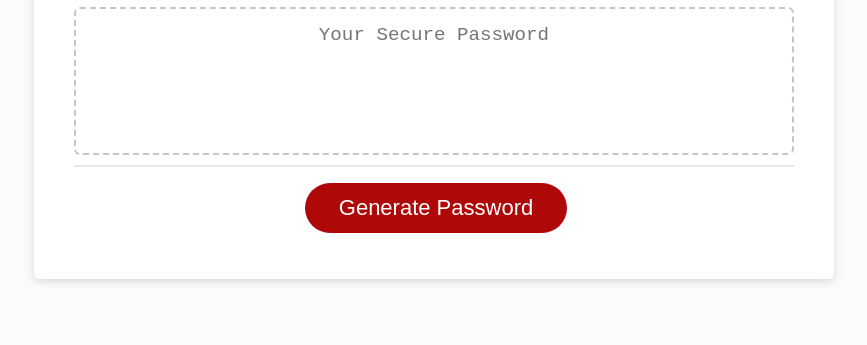
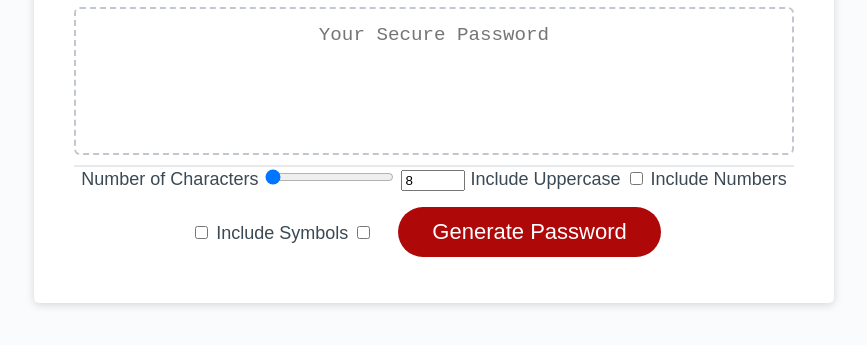
Before and after one commit to PrLamkin/Password-Gen, a plain HTML site: page Develop/index.html in a window 1280 px wide. Shown: the part 241-586 px from the top of the page, without its empty margins (206-1073 px from the left). Drawn offline with Linux system fonts and the light colour scheme.

Commit message:
Updated HTML File to my preferences-2

```diff
--- a/Develop/index.html
+++ b/Develop/index.html
@@ -1,5 +1,6 @@
 <!DOCTYPE html>
 <html lang="en">
+
 <head>
     <meta charset="UTF-8" />
     <meta name="viewport" content="width=device-width, initial-scale=1.0" />
@@ -7,6 +8,7 @@
     <title>Password Generator</title>
     <link rel="stylesheet" href="style.css" />
 </head>
+
 <body>
     <div class="wrapper">
         <header>
@@ -17,18 +19,25 @@
                 <h2>Generate a Password</h2>
             </div>
             <div class="card-body">
-          <textarea
-            readonly
-            id="password"
-            placeholder="Your Secure Password"
-            aria-label="Generated Password"
-          ></textarea>
+                <textarea readonly id="password" placeholder="Your Secure Password" aria-label="Generated Password"></textarea>
             </div>
             <div class="card-footer">
+                <label for="CharNum">Number of Characters</label>
+                <input type="range" min="8" max="128" value="8" id="CharRange">
+                <input type="number" min="8" max="128" value="8" id="CharNum">
+
+                <label for="">Include Uppercase</label>
+                <input type="checkbox" id="IncludeUpperCase">
+                <label for="">Include Numbers</label>
+                <input type="checkbox" id="IncludeNumbers">
+                <label for="">Include Symbols</label>
+                <input type="checkbox" id="IncludeSymbols">
+
                 <button id="generate" class="btn">Generate Password</button>
             </div>
         </div>
     </div>
     <script src="script.js"></script>
 </body>
+
 </html>
--- a/Develop/script.js
+++ b/Develop/script.js
@@ -3,10 +3,10 @@ var generateBtn = document.querySelector("#generate");
 
 // Write password to the #password input
 function writePassword() {
-  var password = generatePassword();
-  var passwordText = document.querySelector("#password");
+    var password = generatePassword();
+    var passwordText = document.querySelector("#password");
 
-  passwordText.value = password;
+    passwordText.value = password;
 
 }
 
--- a/Develop/style.css
+++ b/Develop/style.css
@@ -76,8 +76,7 @@ header {
     border: none;
     background-color: hsl(360, 91%, 36%);
     border-radius: 25px;
-  box-shadow: rgba(0, 0, 0, 0.1) 0px 1px 6px 0px rgba(0, 0, 0, 0.2) 0px 1px 1px
-    0px;
+    box-shadow: rgba(0, 0, 0, 0.1) 0px 1px 6px 0px rgba(0, 0, 0, 0.2) 0px 1px 1px 0px;
     color: hsl(0, 0%, 100%);
     display: inline-block;
     font-size: 22px;
@@ -88,7 +87,7 @@ header {
     cursor: pointer;
 }
 
-button[disabled] {
+button {
     cursor: default;
     background: #c0c7cf;
 }
@@ -124,7 +123,6 @@ button[disabled] {
         margin: 16px 0px 0px 0px;
         padding: 10px 15px;
     }
-
     #password {
         font-size: 1rem;
     }
```
Lines whose indentation alone changed are shown as unchanged.
